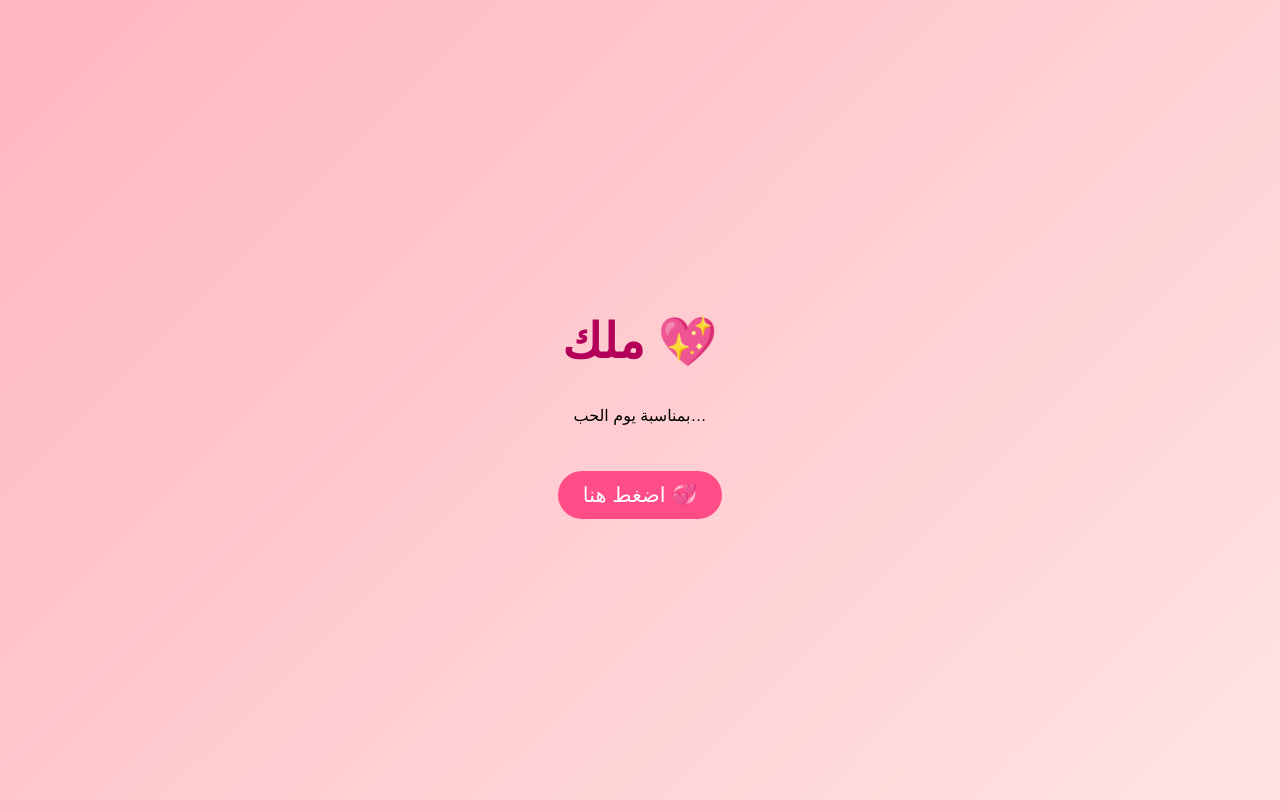
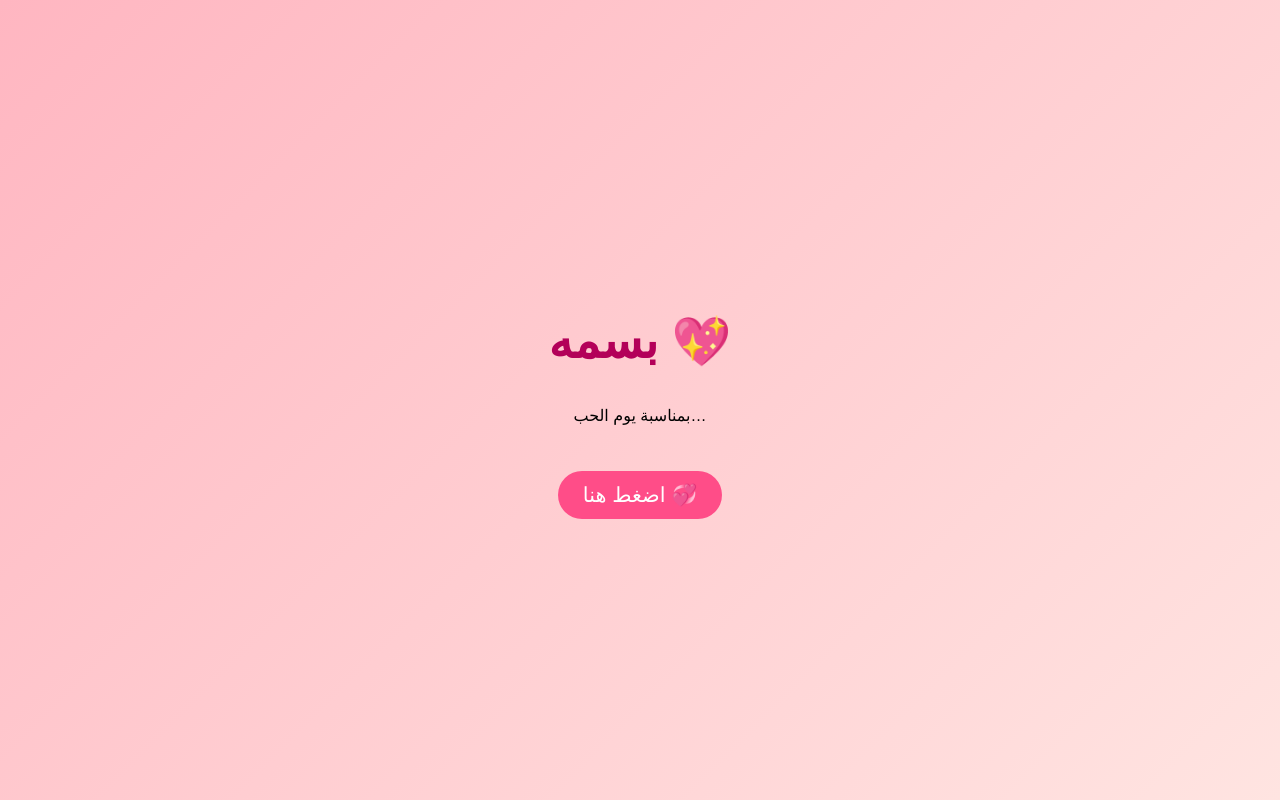
Before and after one commit to amalgaben12345-cmd/Lo, a plain HTML site: page index.html in a window 1280 px wide. Drawn offline with Linux system fonts and the light colour scheme.

Commit message:
Update index.html with new HTML content

```diff
--- a/index.html
+++ b/index.html
@@ -3,7 +3,7 @@
 <head>
   <meta charset="UTF-8">
   <meta name="viewport" content="width=device-width, initial-scale=1.0">
-  <title>ملك 💖</title>
+  <title>بسمه 💖</title>
   <style>
     body {
       margin: 0;
@@ -39,7 +39,7 @@
 </head>
 <body>
 
-  <h1>ملك 💖</h1>
+  <h1>بسمه 💖</h1>
   <p>بمناسبة يوم الحب…</p>
 
   <button onclick="window.location.href='second.html'">اضغط هنا 💞</button>
```
